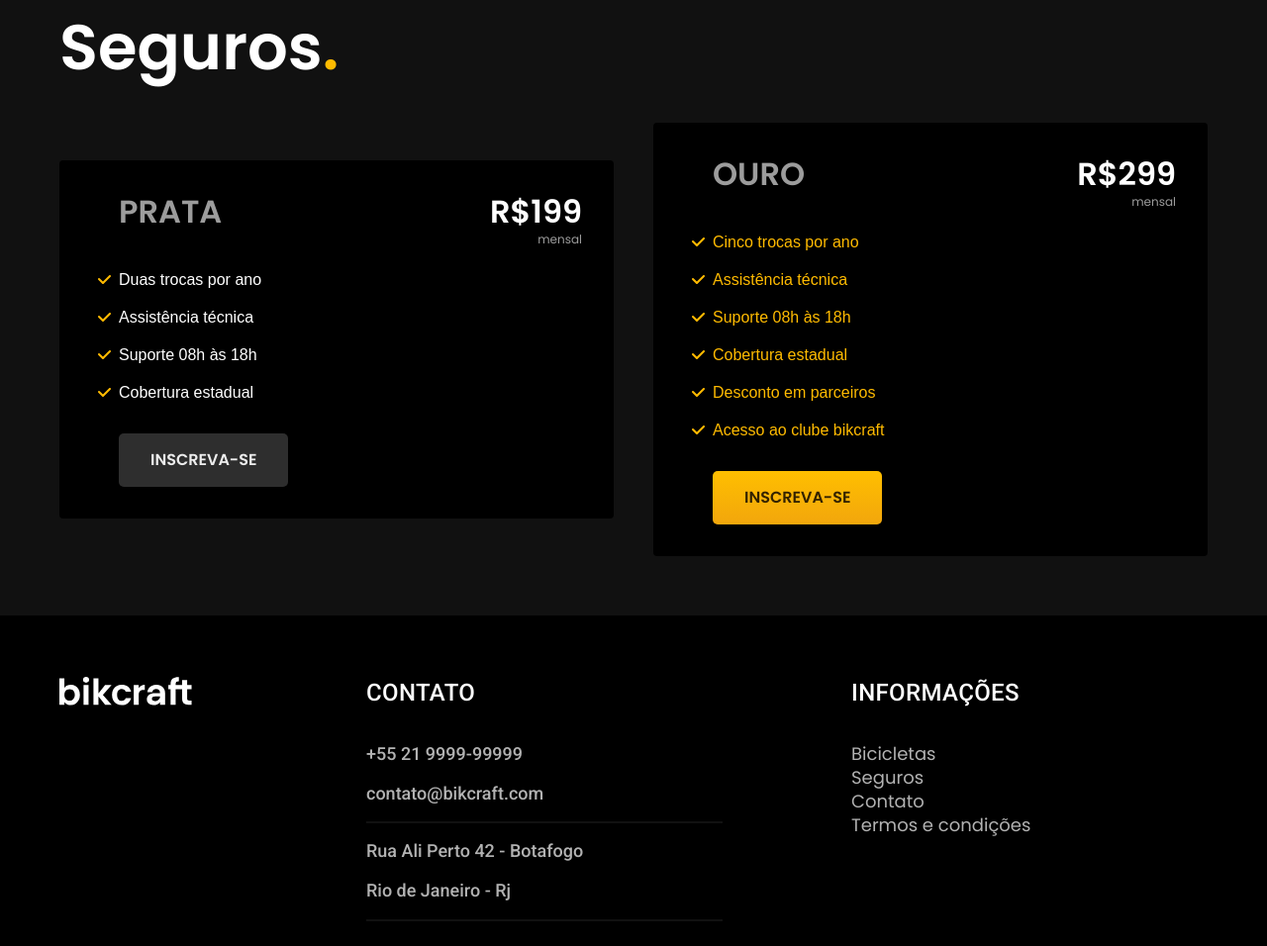
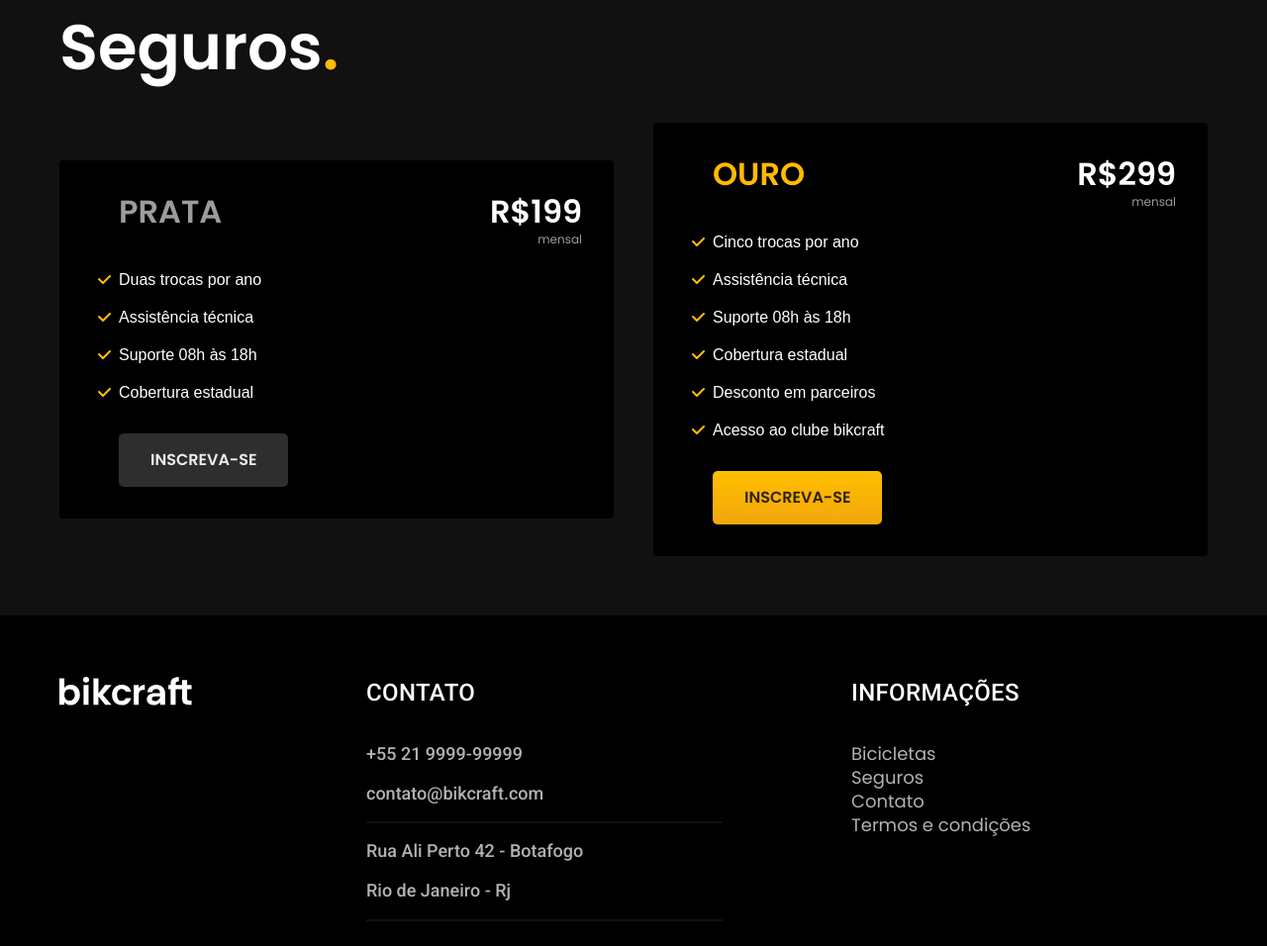
Before and after one commit to renancaldasdev/Bikcraft, a plain HTML site: page index.html in a window 1280 px wide. Shown: the part 3825-4781 px from the top of the page at 99% size. Drawn offline with Linux system fonts and the light colour scheme; files whose address does not match are found by name.

Commit message:
troca e cor seguros ouro

```diff
--- a/index.html
+++ b/index.html
@@ -195,11 +195,11 @@
         </div>
 
         <div class="seguros-item">
-          <h3 class="font-1-xl cor-6">OURO</h3>
+          <h3 class="font-1-xl cor-p1">OURO</h3>
           <span class="font-1-xl cor-0"
             >R$299 <span class="font-1-xs cor-6">mensal</span></span
           >
-          <ul class="font-2m cor-p1">
+          <ul class="font-2m cor-0">
             <li>Cinco trocas por ano</li>
             <li>Assistência técnica</li>
             <li>Suporte 08h às 18h</li>
```
